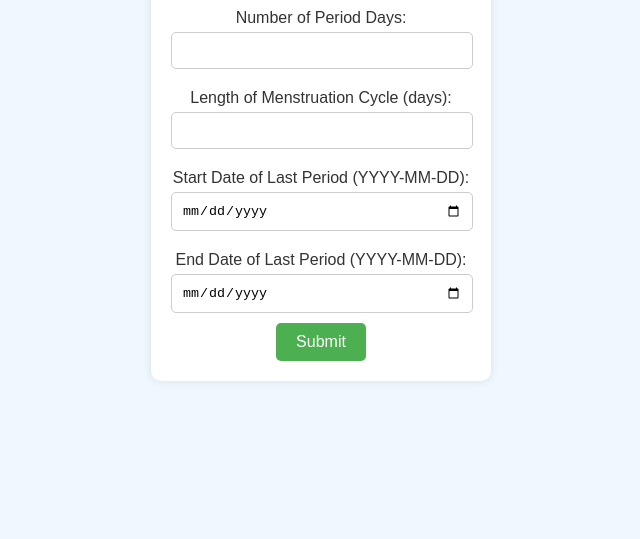
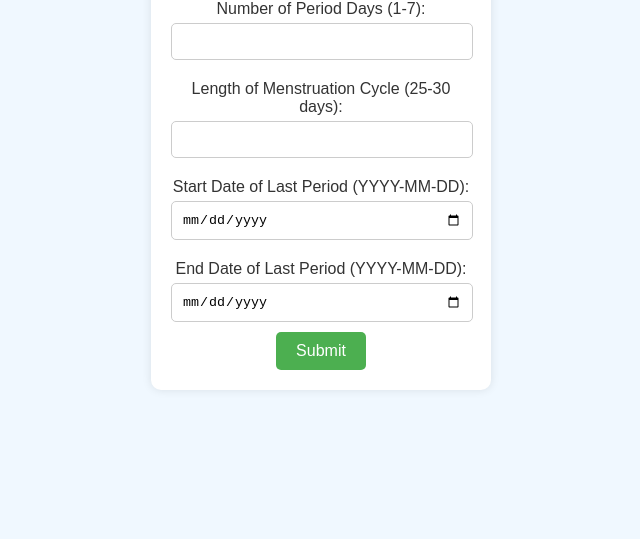
Before and after one commit to ananyacbt/PMSReliefHub, a plain HTML site: page index.html in a window 1280 px wide. Shown: the part 261-800 px from the top of the page, without its empty margins (319-959 px from the left). Drawn offline with Linux system fonts and the light colour scheme.

Commit message:
Update index.html

```diff
--- a/index.html
+++ b/index.html
@@ -10,17 +10,17 @@
     <div class="container">
         <h1>Menstruation Cycle Tracker</h1>
         <form id="cycle-form">
-            <label for="period-days">Number of Period Days:</label>
-            <input type="number" id="period-days" required>
+            <label for="period-days">Number of Period Days (1-7):</label>
+            <input type="number" id="period-days" name="period-days" min="1" max="7" required>
 
-            <label for="cycle-days">Length of Menstruation Cycle (days):</label>
-            <input type="number" id="cycle-days" required>
+            <label for="cycle-days">Length of Menstruation Cycle (25-30 days):</label>
+            <input type="number" id="cycle-days" name="cycle-days" min="25" max="30" required>
 
             <label for="last-period-start">Start Date of Last Period (YYYY-MM-DD):</label>
-            <input type="date" id="last-period-start" required>
+            <input type="date" id="last-period-start" name="last-period-start" required>
 
             <label for="last-period-end">End Date of Last Period (YYYY-MM-DD):</label>
-            <input type="date" id="last-period-end" required>
+            <input type="date" id="last-period-end" name="last-period-end" required>
 
             <button type="submit">Submit</button>
         </form>
```
